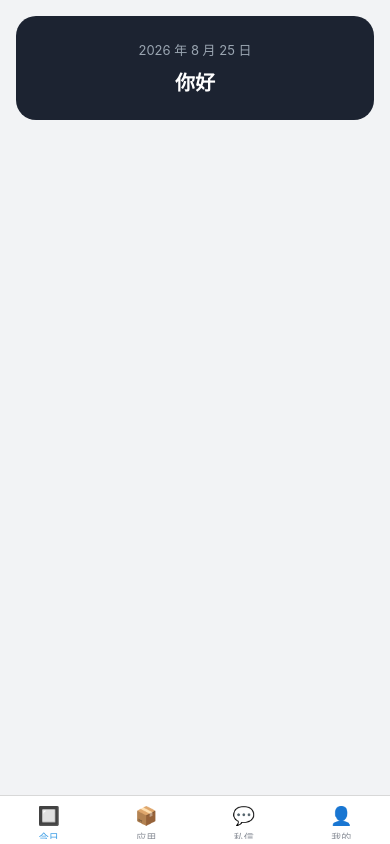
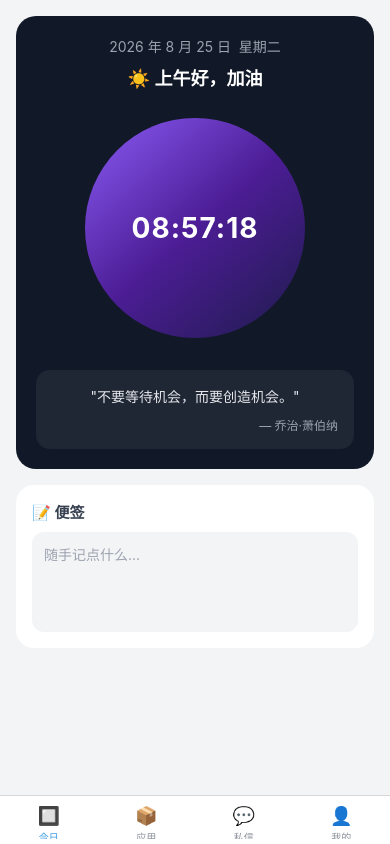
Before and after one commit to yanshuaibi/ruanjian, a React Native app: screen / in a window 390 px wide. Built offline with nearby package versions, Linux system fonts and the light colour scheme.

Commit message:
implement TodayScreen with clock, greeting, quote and notes

```diff
--- a/package.json
+++ b/package.json
@@ -3,11 +3,12 @@
   "version": "1.0.0",
   "main": "node_modules/expo/AppEntry.js",
   "dependencies": {
-    "@react-native-async-storage/async-storage": "^3.1.1",
+    "@react-native-async-storage/async-storage": "2.2.0",
     "@react-navigation/bottom-tabs": "^7.18.16",
     "@react-navigation/native": "^7.3.16",
     "@supabase/supabase-js": "^2.112.3",
     "expo": "~57.0.13",
+    "expo-linear-gradient": "~57.0.1",
     "expo-status-bar": "~57.0.1",
     "react": "19.2.3",
     "react-native": "0.86.2",
--- a/src/screens/TodayScreen.js
+++ b/src/screens/TodayScreen.js
@@ -1,48 +1,232 @@
-import React, { useEffect, useState } from 'react';
-import { View, Text, StyleSheet, ScrollView } from 'react-native';
-import { supabase } from '../lib/supabase';
+import React, { useState, useEffect, useRef } from 'react';
+import {
+  View,
+  Text,
+  TextInput,
+  StyleSheet,
+  ScrollView,
+  KeyboardAvoidingView,
+  Platform,
+  SafeAreaView,
+} from 'react-native';
+import { LinearGradient } from 'expo-linear-gradient';
+import AsyncStorage from '@react-native-async-storage/async-storage';
+
+const QUOTES = [
+  { text: '专注于旅程，而非目的地。快乐不是在终点找到的，而是在沿途找到的。', author: '格雷格·安德森' },
+  { text: '你today做的事，决定了你未来会成为什么样的人。', author: '未知' },
+  { text: '不要等待机会，而要创造机会。', author: '乔治·萧伯纳' },
+  { text: '每一个不曾起舞的日子，都是对生命的辜负。', author: '尼采' },
+  { text: '慢慢来，比较快。', author: '未知' },
+];
+
+const WEEKDAYS = ['星期日', '星期一', '星期二', '星期三', '星期四', '星期五', '星期六'];
+
+function getGreeting(hour) {
+  if (hour < 6) return { icon: '🌙', text: '夜深了，注意休息' };
+  if (hour < 12) return { icon: '☀️', text: '上午好，加油' };
+  if (hour < 14) return { icon: '🍚', text: '中午好，记得吃饭' };
+  if (hour < 18) return { icon: '🏙️', text: '下午好，继续加油' };
+  if (hour < 22) return { icon: '🌆', text: '晚上好，辛苦了' };
+  return { icon: '🌙', text: '夜深了，早点休息' };
+}
+
+function formatTime(date) {
+  const pad = (n) => String(n).padStart(2, '0');
+  return `${pad(date.getHours())}:${pad(date.getMinutes())}:${pad(date.getSeconds())}`;
+}
+
+function getDayQuote() {
+  const dayOfYear = Math.floor(
+    (Date.now() - new Date(new Date().getFullYear(), 0, 0)) / 86400000
+  );
+  return QUOTES[dayOfYear % QUOTES.length];
+}
 
 export default function TodayScreen() {
-    const [nickname, setNickname] = useState('');
+  const [now, setNow] = useState(new Date());
+  const [note, setNote] = useState('');
+  const [savedIndicator, setSavedIndicator] = useState(false);
+  const saveTimer = useRef(null);
+
+  useEffect(() => {
+    const timer = setInterval(() => setNow(new Date()), 1000);
+    return () => clearInterval(timer);
+  }, []);
 
   useEffect(() => {
     (async () => {
-            const { data: { user } } = await supabase.auth.getUser();
-            if (user) {
-                const { data } = await supabase
-                    .from('profiles')
-                    .select('nickname')
-                    .eq('id', user.id)
-                    .single();
-                if (data) setNickname(data.nickname || '');
+      try {
+        const stored = await AsyncStorage.getItem('@nexus_today_note');
+        if (stored !== null) setNote(stored);
+      } catch (e) {
+        // 忽略读取失败，不影响页面使用
       }
     })();
   }, []);
 
-    const now = new Date();
-    const dateStr = `${now.getFullYear()} 年 ${now.getMonth() + 1} 月 ${now.getDate()} 日`;
+  const handleNoteChange = (text) => {
+    setNote(text);
+    if (saveTimer.current) clearTimeout(saveTimer.current);
+    saveTimer.current = setTimeout(async () => {
+      try {
+        await AsyncStorage.setItem('@nexus_today_note', text);
+        setSavedIndicator(true);
+        setTimeout(() => setSavedIndicator(false), 1200);
+      } catch (e) {
+        // 忽略保存失败
+      }
+    }, 500);
+  };
+
+  const greeting = getGreeting(now.getHours());
+  const quote = getDayQuote();
+  const dateStr = `${now.getFullYear()} 年 ${now.getMonth() + 1} 月 ${now.getDate()} 日  ${WEEKDAYS[now.getDay()]}`;
 
   return (
-        <ScrollView style={styles.container} contentContainerStyle={styles.content}>
-            <View style={styles.heroCard}>
+    <SafeAreaView style={styles.safeArea}>
+      <KeyboardAvoidingView
+        style={{ flex: 1 }}
+        behavior={Platform.OS === 'ios' ? 'padding' : undefined}
+      >
+        <ScrollView
+          contentContainerStyle={styles.scrollContent}
+          keyboardShouldPersistTaps="handled"
+        >
+          {/* 问候卡片 */}
+          <View style={styles.greetingCard}>
             <Text style={styles.dateText}>{dateStr}</Text>
-                <Text style={styles.greeting}>
-                    {nickname ? `你好，${nickname}` : '你好'}
+            <Text style={styles.greetingText}>
+              {greeting.icon} {greeting.text}
             </Text>
+
+            <View style={styles.clockWrapper}>
+              <LinearGradient
+                colors={['#8B5CF6', '#4C1D95', '#1E1B4B']}
+                start={{ x: 0.2, y: 0.1 }}
+                end={{ x: 0.9, y: 0.9 }}
+                style={styles.clockCircle}
+              >
+                <Text style={styles.clockText}>{formatTime(now)}</Text>
+              </LinearGradient>
+            </View>
+
+            <View style={styles.quoteBox}>
+              <Text style={styles.quoteText}>"{quote.text}"</Text>
+              <Text style={styles.quoteAuthor}>— {quote.author}</Text>
+            </View>
+          </View>
+
+          {/* 便签卡片 */}
+          <View style={styles.noteCard}>
+            <View style={styles.noteHeader}>
+              <Text style={styles.noteTitle}>📝 便签</Text>
+              {savedIndicator && <Text style={styles.savedText}>已保存</Text>}
+            </View>
+            <TextInput
+              style={styles.noteInput}
+              placeholder="随手记点什么..."
+              placeholderTextColor="#9CA3AF"
+              multiline
+              value={note}
+              onChangeText={handleNoteChange}
+              textAlignVertical="top"
+            />
           </View>
         </ScrollView>
+      </KeyboardAvoidingView>
+    </SafeAreaView>
   );
 }
 
 const styles = StyleSheet.create({
-    container: { flex: 1, backgroundColor: '#f2f3f5' },
-    content: { padding: 16 },
-    heroCard: {
-        backgroundColor: '#1c2331',
+  safeArea: {
+    flex: 1,
+    backgroundColor: '#F3F4F6',
+  },
+  scrollContent: {
+    padding: 16,
+    paddingBottom: 32,
+  },
+  greetingCard: {
+    backgroundColor: '#111827',
     borderRadius: 20,
-        padding: 24,
+    padding: 20,
     alignItems: 'center',
   },
-    dateText: { color: '#9aa5b1', fontSize: 13, marginBottom: 8 },
-    greeting: { color: '#fff', fontSize: 20, fontWeight: '700' },
+  dateText: {
+    color: '#9CA3AF',
+    fontSize: 14,
+    marginBottom: 8,
+  },
+  greetingText: {
+    color: '#FFFFFF',
+    fontSize: 18,
+    fontWeight: '600',
+    marginBottom: 20,
+  },
+  clockWrapper: {
+    marginVertical: 8,
+  },
+  clockCircle: {
+    width: 220,
+    height: 220,
+    borderRadius: 110,
+    alignItems: 'center',
+    justifyContent: 'center',
+  },
+  clockText: {
+    color: '#FFFFFF',
+    fontSize: 28,
+    fontWeight: '700',
+    letterSpacing: 1,
+  },
+  quoteBox: {
+    marginTop: 24,
+    backgroundColor: 'rgba(255,255,255,0.06)',
+    borderRadius: 14,
+    padding: 16,
+    width: '100%',
+  },
+  quoteText: {
+    color: '#E5E7EB',
+    fontSize: 14,
+    lineHeight: 22,
+    textAlign: 'center',
+  },
+  quoteAuthor: {
+    color: '#9CA3AF',
+    fontSize: 12,
+    textAlign: 'right',
+    marginTop: 8,
+  },
+  noteCard: {
+    backgroundColor: '#FFFFFF',
+    borderRadius: 18,
+    padding: 16,
+    marginTop: 16,
+  },
+  noteHeader: {
+    flexDirection: 'row',
+    justifyContent: 'space-between',
+    alignItems: 'center',
+    marginBottom: 10,
+  },
+  noteTitle: {
+    fontSize: 15,
+    fontWeight: '600',
+    color: '#374151',
+  },
+  savedText: {
+    fontSize: 12,
+    color: '#10B981',
+  },
+  noteInput: {
+    backgroundColor: '#F3F4F6',
+    borderRadius: 12,
+    padding: 12,
+    minHeight: 100,
+    fontSize: 14,
+    color: '#111827',
+  },
 });
```
Also changed, not shown: 1 other file (tests, documents, lock files or other folders). Lines whose indentation alone changed are shown as unchanged.
